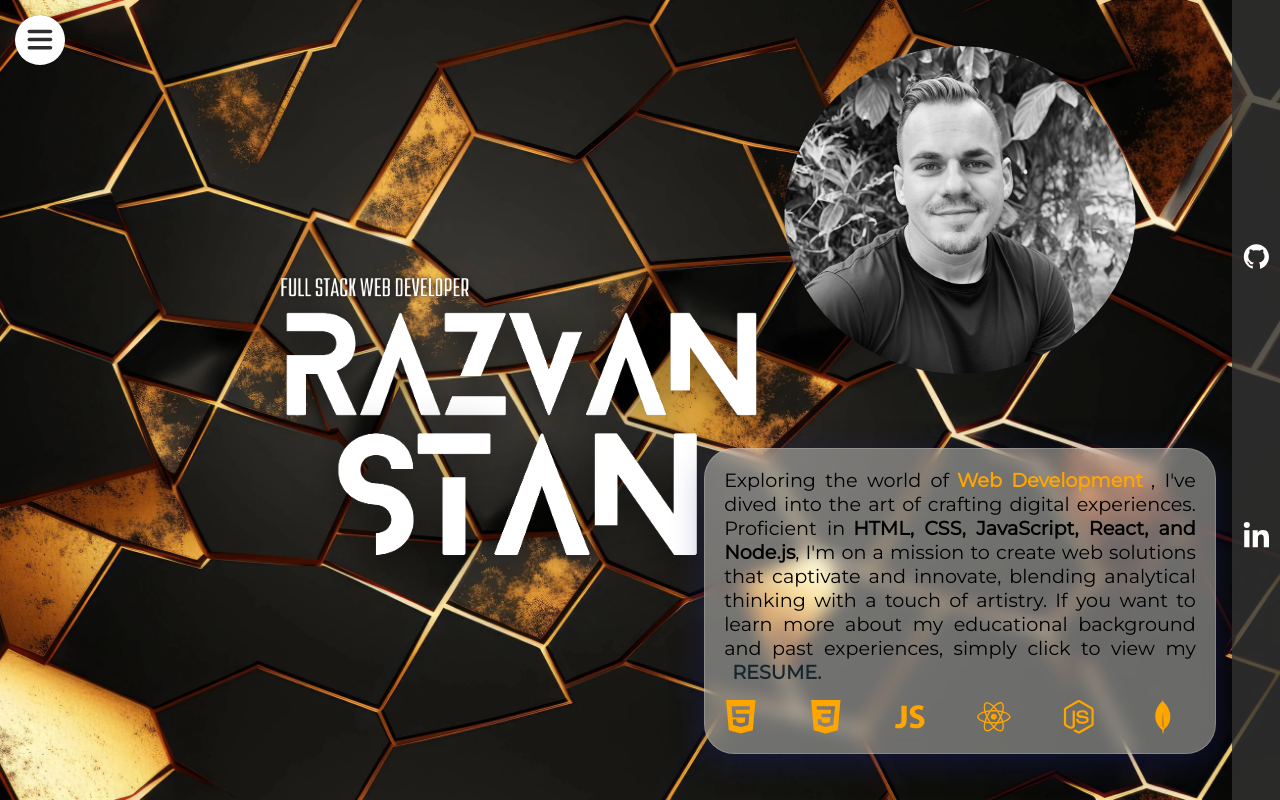
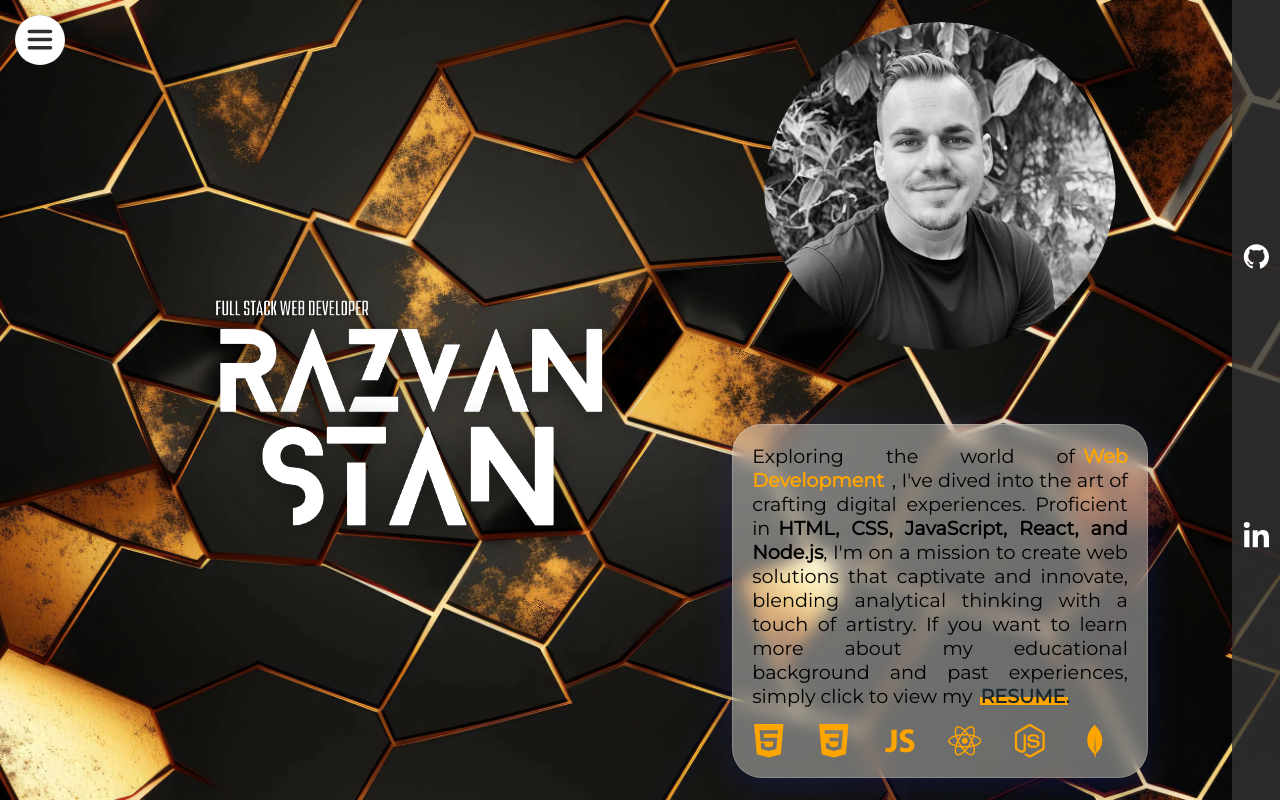
Before and after one commit to rasvanstan/portfolio, a React (Vite) app: page / in a window 1280 px wide. Built offline with nearby package versions, Linux system fonts and the light colour scheme.

Commit message:
margin added in home page

```diff
--- a/src/styles/Home.css
+++ b/src/styles/Home.css
@@ -20,6 +20,7 @@
   .left-column {
     flex: 1;
     text-align: center;
+    margin-right: 5rem;
   }
 
   .right-column {
@@ -28,6 +29,7 @@
     flex-direction: column;
     align-items: center;
     justify-content: center;
+    margin: 5rem;
   }
 
   .middle-column {
@@ -118,7 +120,7 @@
 
 .resume {
     margin-left: 0.5rem;
-    font-weight: 900;
+    font-weight: 1100;
 }
 
 
@@ -139,15 +141,15 @@
       text-shadow: none;
     }
     100% {
-      -webkit-transform: translateX(200px);
-      transform: translateX(200px);
+      -webkit-transform: translateX(150px);
+      transform: translateX(150px);
       -webkit-transform-origin: 50% 50%;
       transform-origin: 50% 50%;
       text-shadow: 0 1px 0 #cccccc, 0 2px 0 #cccccc, 0 3px 0 #cccccc, 0 4px 0 #cccccc, 0 5px 0 #cccccc, 0 6px 0 #cccccc, 0 7px 0 #cccccc, 0 8px 0 #cccccc, 0 9px 0 #cccccc, 0 50px 30px rgba(0, 0, 0, 0.3);
     }
   }
 
-  @keyframes text-pop-up-top {
+  /* @keyframes text-pop-up-top {
     0% {
       -webkit-transform: translateX(-200px);
       transform: translateX(-200px);
@@ -162,4 +164,4 @@
       transform-origin: 50% 50%;
       text-shadow: 0 1px 0 #cccccc, 0 2px 0 #cccccc, 0 3px 0 #cccccc, 0 4px 0 #cccccc, 0 5px 0 #cccccc, 0 6px 0 #cccccc, 0 7px 0 #cccccc, 0 8px 0 #cccccc, 0 9px 0 #cccccc, 0 50px 30px rgba(0, 0, 0, 0.3);
     }
-  }
+  } */
```
